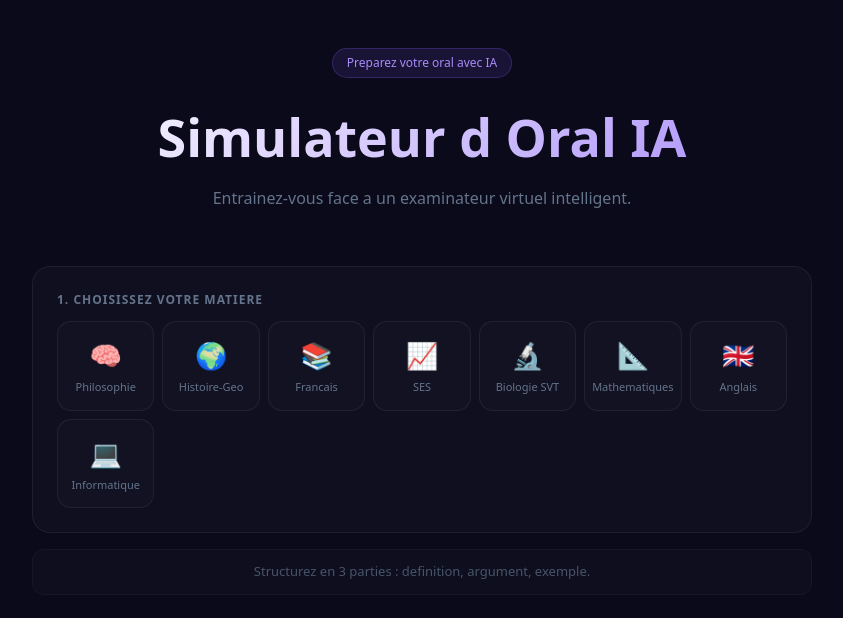
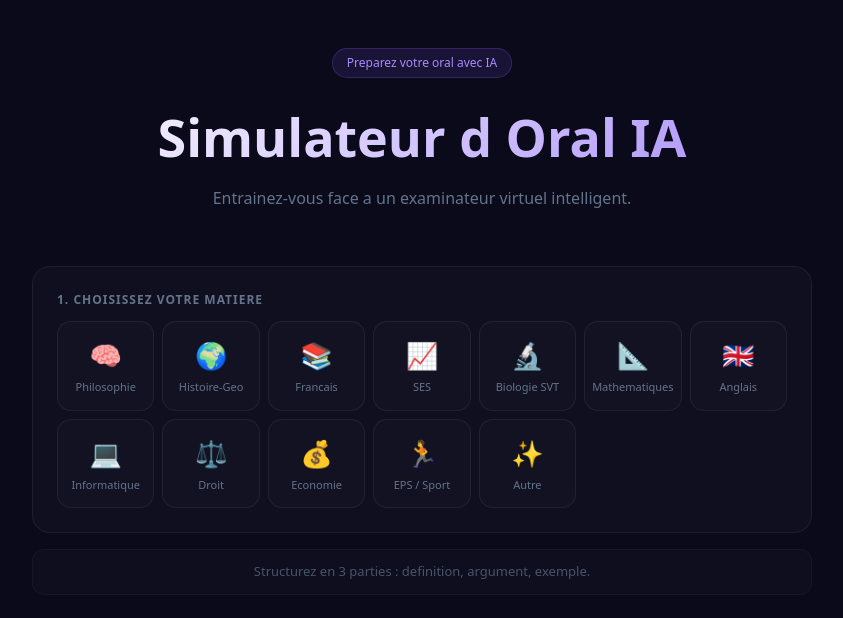
Before and after one commit to Wilfriednguekeng/simulateur-oral-ia, a Next.js app: page / in a window 1280 px wide. Shown: the top 618 px of the page, without its empty margins (218-1061 px from the left). Built offline with nearby package versions, Linux system fonts and the light colour scheme.

Commit message:
12 matieres + case Autre personnalisable

```diff
--- a/app/page.tsx
+++ b/app/page.tsx
@@ -10,16 +10,24 @@ const MATIERES = [
   { id: "maths", label: "Mathematiques", emoji: "📐", color: "#06b6d4", bg: "#06b6d422" },
   { id: "anglais", label: "Anglais", emoji: "🇬🇧", color: "#f97316", bg: "#f9731622" },
   { id: "info", label: "Informatique", emoji: "💻", color: "#a855f7", bg: "#a855f722" },
+  { id: "droit", label: "Droit", emoji: "⚖️", color: "#14b8a6", bg: "#14b8a622" },
+  { id: "eco", label: "Economie", emoji: "💰", color: "#84cc16", bg: "#84cc1622" },
+  { id: "sport", label: "EPS / Sport", emoji: "🏃", color: "#ef4444", bg: "#ef444422" },
+  { id: "autre", label: "Autre", emoji: "✨", color: "#f43f5e", bg: "#f43f5e22" },
 ];
 const SUJETS: Record<string,string[]> = {
-  philo:["La liberte","La conscience","Le bonheur","La verite","La justice"],
-  histoire:["La Revolution francaise","La 2e Guerre mondiale","La Guerre froide","La decolonisation"],
-  francais:["Le roman realiste","La poesie lyrique","Le theatre","L autobiographie"],
-  ses:["Le chomage","La mondialisation","Les inegalites","La democratie"],
-  svt:["La genetique","L evolution","Le systeme nerveux","La photosynthese"],
-  maths:["Les fonctions","Les probabilites","La geometrie","Les suites"],
-  anglais:["Climate change","Social media","Artificial intelligence","Identity"],
-  info:["Les algorithmes","L intelligence artificielle","La cybersecurite","Les reseaux","La cryptographie","Le Big Data","La programmation orientee objet","Les bases de donnees"],
+  philo:["La liberte","La conscience","Le bonheur","La verite","La justice","Le temps","L art","La nature"],
+  histoire:["La Revolution francaise","La 2e Guerre mondiale","La Guerre froide","La decolonisation","L Europe","La 1ere Guerre mondiale"],
+  francais:["Le roman realiste","La poesie lyrique","Le theatre","L autobiographie","Le romantisme","Le surrealisme"],
+  ses:["Le chomage","La mondialisation","Les inegalites","La democratie","La croissance economique","Le marche"],
+  svt:["La genetique","L evolution","Le systeme nerveux","La photosynthese","La reproduction","L immunologie"],
+  maths:["Les fonctions","Les probabilites","La geometrie","Les suites","Les derivees","Les integrales"],
+  anglais:["Climate change","Social media","Artificial intelligence","Identity","Immigration","Technology"],
+  info:["Les algorithmes","L intelligence artificielle","La cybersecurite","Les reseaux","La cryptographie","Le Big Data","La POO","Les bases de donnees"],
+  droit:["Le contrat","La responsabilite civile","Les droits fondamentaux","La justice penale","Le droit du travail","La Constitution"],
+  eco:["L inflation","Le PIB","Le libre echange","La politique monetaire","Les inegalites","La mondialisation"],
+  sport:["L endurance","La tactique sportive","Le dopage","Le sport et la societe","La performance","L arbitrage"],
+  autre:[],
 };
 const NIVEAUX=[{label:"Debutant",desc:"Bienveillant",color:"#22c55e",e:"🌱"},{label:"Intermediaire",desc:"Niveau bac",color:"#3b82f6",e:"📘"},{label:"Expert",desc:"Niveau prepa",color:"#f59e0b",e:"🔥"}];
 const MODES=[{label:"6 questions",desc:"Session rapide",val:6,e:"⚡"},{label:"12 questions",desc:"Session complete",val:12,e:"📘"},{label:"Infini",desc:"Sans limite",val:999,e:"♾️"}];
@@ -28,6 +36,7 @@ export default function Home() {
   const [page,setPage]=useState("accueil");
   const [mat,setMat]=useState<typeof MATIERES[0]|null>(null);
   const [suj,setSuj]=useState("");
+  const [matCustom,setMatCustom]=useState("");
   const [niv,setNiv]=useState(1);
   const [mode,setMode]=useState(0);
   const [msgs,setMsgs]=useState<Msg[]>([]);
@@ -40,6 +49,9 @@ export default function Home() {
   const [stats,setStats]=useState({sessions:0,moy:0,scores:[] as number[]});
   const end=useRef<HTMLDivElement>(null);
   useEffect(()=>{end.current?.scrollIntoView({behavior:"smooth"});},[msgs,load]);
+
+  const matLabel = mat?.id === "autre" && matCustom.trim() ? matCustom.trim() : mat?.label || "";
+
   async function appelIA(history: Msg[], systemPrompt: string): Promise<string|null> {
     try {
       const res = await fetch("/api/chat", {
@@ -54,10 +66,11 @@ export default function Home() {
   }
   function getPrompt() {
     const limite = MODES[mode].val === 999 ? "Tu peux poser autant de questions que necessaire." : "Apres exactement "+MODES[mode].val+" echanges, ecris uniquement : FIN_DE_SESSION";
-    return "Tu es un examinateur de "+mat?.label+" pour le baccalaureat francais. Niveau : "+NIVEAUX[niv].label+". Le sujet est : "+suj+". Pose UNE seule question a la fois. Rebondis sur les reponses. Ne donne jamais la reponse. "+limite;
+    return "Tu es un examinateur de "+matLabel+" pour le baccalaureat francais. Niveau : "+NIVEAUX[niv].label+". Le sujet est : "+suj+". Pose UNE seule question a la fois. Rebondis sur les reponses. Ne donne jamais la reponse. "+limite;
   }
   async function start() {
     if(!mat||!suj.trim())return;
+    if(mat.id==="autre"&&!matCustom.trim())return;
     setMsgs([]);setN(0);setBilan(null);setErreur("");setLoad(true);
     const repIA = await appelIA([{role:"user",content:"Commence l examen."}], getPrompt());
     if(repIA){setMsgs([{role:"assistant",content:repIA}]);setPage("chat");}
@@ -94,8 +107,8 @@ export default function Home() {
     setGenBilan(true);
     setPage("bilan");
     const transcription = finalMsgs.map(m=>(m.role==="assistant"?"Examinateur: ":"Eleve: ")+m.content).join("\n\n");
-    const bilanPrompt = "Voici une session orale de "+mat?.label+" sur le sujet: "+suj+".\n\n"+transcription+"\n\nAnalyse les reponses de l eleve et donne un bilan JSON valide:\n{\"score\": 0-20, \"pts\": \"points forts en 1 phrase\", \"axes\": \"axes amelioration en 1 phrase\", \"conseil\": \"conseil concret en 1 phrase\"}\nReponds UNIQUEMENT avec le JSON, sans markdown ni texte autour.";
-    const repIA = await appelIA([{role:"user",content:bilanPrompt}], "Tu es un correcteur bienveillant du baccalaureat francais. Reponds uniquement avec du JSON valide.");
+    const bilanPrompt = "Voici une session orale de "+matLabel+" sur le sujet: "+suj+".\n\n"+transcription+"\n\nAnalyse les reponses de l eleve et donne un bilan JSON valide:\n{\"score\": 0-20, \"pts\": \"points forts en 1 phrase\", \"axes\": \"axes amelioration en 1 phrase\", \"conseil\": \"conseil concret en 1 phrase\"}\nReponds UNIQUEMENT avec le JSON, sans markdown ni texte autour.";
+    const repIA = await appelIA([{role:"user",content:bilanPrompt}], "Tu es un correcteur bienveillant. Reponds uniquement avec du JSON valide.");
     setGenBilan(false);
     if(repIA){
       try {
@@ -129,21 +142,24 @@ export default function Home() {
           <div style={{fontSize:"12px",fontWeight:600,color:"#64748b",textTransform:"uppercase",letterSpacing:"1px",marginBottom:"12px"}}>1. Choisissez votre matiere</div>
           <div style={{display:"grid",gridTemplateColumns:"repeat(auto-fit,minmax(90px,1fr))",gap:"8px"}}>
             {MATIERES.map(m=>(
-              <button key={m.id} onClick={()=>{setMat(m);setSuj("");}} style={{padding:"14px 6px",borderRadius:"14px",border:mat?.id===m.id?"2px solid "+m.color:"1px solid #ffffff10",background:mat?.id===m.id?m.bg:"#ffffff04",color:mat?.id===m.id?m.color:"#64748b",cursor:"pointer",textAlign:"center"}}>
+              <button key={m.id} onClick={()=>{setMat(m);setSuj("");setMatCustom("");}} style={{padding:"14px 6px",borderRadius:"14px",border:mat?.id===m.id?"2px solid "+m.color:"1px solid #ffffff10",background:mat?.id===m.id?m.bg:"#ffffff04",color:mat?.id===m.id?m.color:"#64748b",cursor:"pointer",textAlign:"center"}}>
                 <div style={{fontSize:"26px",marginBottom:"4px"}}>{m.emoji}</div>
                 <div style={{fontSize:"11px",fontWeight:mat?.id===m.id?700:400}}>{m.label}</div>
               </button>
             ))}
           </div>
+          {mat?.id==="autre"&&<div style={{marginTop:"12px"}}>
+            <input value={matCustom} onChange={e=>setMatCustom(e.target.value)} placeholder="Nom de votre matiere (ex: Droit, Avocat, Marketing...)" style={{width:"100%",padding:"11px 14px",borderRadius:"12px",border:"1px solid #f43f5e44",background:"#f43f5e11",color:"#fff",fontSize:"14px",outline:"none",boxSizing:"border-box"}}/>
+          </div>}
         </div>
         {mat&&<div style={{background:"#ffffff06",border:"1px solid #ffffff0f",borderRadius:"18px",padding:"1.5rem",marginBottom:"1rem"}}>
           <div style={{fontSize:"12px",fontWeight:600,color:"#64748b",textTransform:"uppercase",letterSpacing:"1px",marginBottom:"12px"}}>2. Choisissez un sujet</div>
-          <div style={{display:"flex",flexWrap:"wrap",gap:"8px",marginBottom:"12px"}}>
+          {(SUJETS[mat.id]||[]).length>0&&<div style={{display:"flex",flexWrap:"wrap",gap:"8px",marginBottom:"12px"}}>
             {(SUJETS[mat.id]||[]).map(s=>(
               <button key={s} onClick={()=>setSuj(s)} style={{padding:"7px 14px",borderRadius:"100px",border:suj===s?"1.5px solid "+mat.color:"1px solid #ffffff12",background:suj===s?mat.bg:"transparent",color:suj===s?mat.color:"#64748b",fontSize:"13px",cursor:"pointer",fontWeight:suj===s?600:400}}>{s}</button>
             ))}
-          </div>
-          <input value={suj} onChange={e=>setSuj(e.target.value)} onKeyDown={e=>e.key==="Enter"&&start()} placeholder="Ou tapez votre propre sujet..." style={{width:"100%",padding:"11px 14px",borderRadius:"12px",border:"1px solid #ffffff12",background:"#ffffff06",color:"#fff",fontSize:"14px",outline:"none",boxSizing:"border-box"}}/>
+          </div>}
+          <input value={suj} onChange={e=>setSuj(e.target.value)} onKeyDown={e=>e.key==="Enter"&&start()} placeholder={mat.id==="autre"?"Tapez votre sujet...":"Ou tapez votre propre sujet..."} style={{width:"100%",padding:"11px 14px",borderRadius:"12px",border:"1px solid #ffffff12",background:"#ffffff06",color:"#fff",fontSize:"14px",outline:"none",boxSizing:"border-box"}}/>
         </div>}
         {mat&&suj&&<div style={{background:"#ffffff06",border:"1px solid #ffffff0f",borderRadius:"18px",padding:"1.5rem",marginBottom:"1rem"}}>
           <div style={{fontSize:"12px",fontWeight:600,color:"#64748b",textTransform:"uppercase",letterSpacing:"1px",marginBottom:"12px"}}>3. Niveau de l examinateur</div>
@@ -170,8 +186,8 @@ export default function Home() {
           </div>
         </div>}
         {erreur&&<div style={{padding:"10px 14px",background:"#ef444420",border:"1px solid #ef444440",borderRadius:"10px",color:"#ef4444",fontSize:"13px",marginBottom:"1rem"}}>{erreur}</div>}
-        {mat&&suj&&<button onClick={start} disabled={load} style={{width:"100%",padding:"15px",borderRadius:"14px",border:"none",background:"linear-gradient(135deg,"+c+",#6366f1)",color:"#fff",fontSize:"16px",fontWeight:700,cursor:"pointer",marginBottom:"1rem",opacity:load?0.6:1}}>
-          {load?"Preparation...":"Commencer l oral en "+mat.label+" ->"}
+        {mat&&suj&&(mat.id!=="autre"||matCustom.trim())&&<button onClick={start} disabled={load} style={{width:"100%",padding:"15px",borderRadius:"14px",border:"none",background:"linear-gradient(135deg,"+c+",#6366f1)",color:"#fff",fontSize:"16px",fontWeight:700,cursor:"pointer",marginBottom:"1rem",opacity:load?0.6:1}}>
+          {load?"Preparation...":"Commencer l oral en "+(matLabel||mat.label)+" ->"}
         </button>}
         <div style={{padding:"12px 16px",background:"#ffffff05",border:"1px solid #ffffff08",borderRadius:"12px",fontSize:"13px",color:"#475569",textAlign:"center"}}>{TIP}</div>
       </div>
@@ -184,7 +200,7 @@ export default function Home() {
           <div style={{display:"flex",alignItems:"center",gap:"10px"}}>
             <div style={{width:"38px",height:"38px",borderRadius:"50%",background:"linear-gradient(135deg,"+c+",#6366f1)",display:"flex",alignItems:"center",justifyContent:"center",fontSize:"16px"}}>{mat?.emoji}</div>
             <div>
-              <p style={{fontSize:"14px",fontWeight:600,color:"#fff",margin:0}}>Examinateur IA - {mat?.label}</p>
+              <p style={{fontSize:"14px",fontWeight:600,color:"#fff",margin:0}}>Examinateur IA - {matLabel}</p>
               <p style={{fontSize:"12px",color:"#64748b",margin:0}}>{suj} - {NIVEAUX[niv].label}</p>
             </div>
           </div>
@@ -228,21 +244,21 @@ export default function Home() {
     <main style={{minHeight:"100vh",background:"#0a0a1a",display:"flex",alignItems:"center",justifyContent:"center",padding:"1rem",fontFamily:"system-ui,sans-serif"}}>
       <div style={{width:"100%",maxWidth:"480px"}}>
         <div style={{textAlign:"center",marginBottom:"1.5rem"}}>
-          {genBilan ? (
+          {genBilan?(
             <div>
               <div style={{fontSize:"40px",marginBottom:"12px"}}>⏳</div>
               <h2 style={{fontSize:"22px",fontWeight:800,color:"#fff",margin:"0 0 8px"}}>Analyse en cours...</h2>
               <p style={{fontSize:"14px",color:"#64748b"}}>L IA evalue vos reponses</p>
             </div>
-          ) : (
+          ):(
             <>
               <div style={{fontSize:"52px",marginBottom:"8px"}}>{sc>=16?"🏆":sc>=13?"🎯":sc>=10?"📈":"💪"}</div>
               <h2 style={{fontSize:"24px",fontWeight:800,color:"#fff",margin:"0 0 4px"}}>Session terminee !</h2>
-              <p style={{fontSize:"13px",color:"#64748b",margin:0}}>{mat?.label} - {suj}</p>
+              <p style={{fontSize:"13px",color:"#64748b",margin:0}}>{matLabel} - {suj}</p>
             </>
           )}
         </div>
-        {!genBilan && bilan && <>
+        {!genBilan&&bilan&&<>
           <div style={{background:"#ffffff06",border:"1px solid "+scC+"33",borderRadius:"18px",padding:"1.5rem",marginBottom:"1rem"}}>
             <div style={{display:"flex",alignItems:"center",justifyContent:"space-between",marginBottom:"1.25rem"}}>
               <div>
```
